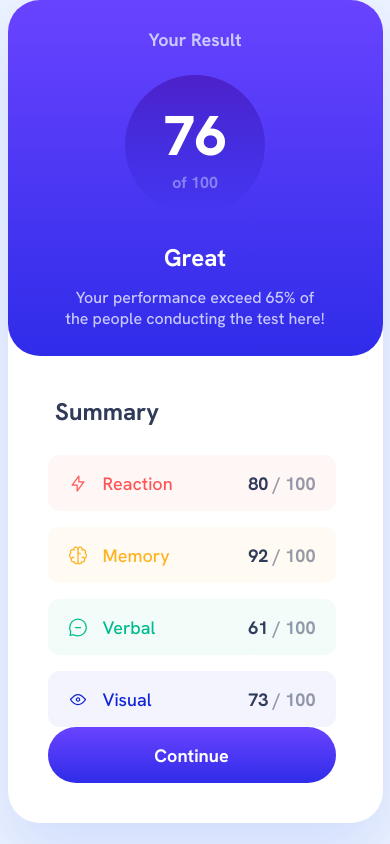
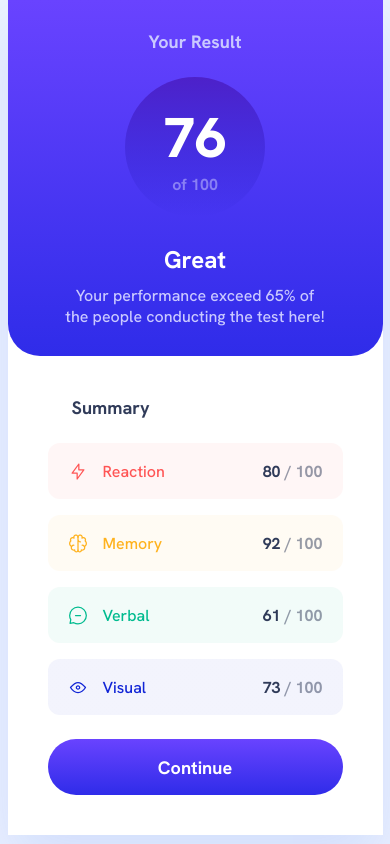
Before and after one commit to BYCODDE/-React-results-summary-component, a React (Vite) app: page / in a window 390 px wide. Built offline with nearby package versions, Linux system fonts and the light colour scheme.

Commit message:
final commit!

```diff
--- a/src/index.css
+++ b/src/index.css
@@ -13,14 +13,20 @@ body {
 @media screen and (max-width: 768px) {
   body {
     height: 100%;
+    width: 100%;
   }
   main {
+    display: flex;
     flex-direction: column;
+    width: 100%;
+    height: 100%;
+    border-radius: 0px;
   }
 
   .Sectionleft {
     width: 375px;
     height: 356px;
+    border-radius: 0px 0px 32px 32px;
   }
 
   .Your_Result {
@@ -37,9 +43,6 @@ body {
     height: 140px;
   }
 
-  /* .score {
-  } */
-
   .main_score {
     font-size: 56px;
   }
@@ -55,8 +58,33 @@ body {
 
   .great_p {
     font-size: 16px;
+    margin-top: 10px;
   }
 
   .Sectionright {
+    width: 100%;
+    height: 100%;
+  }
+  .Summary {
+    font-size: 18px;
+  }
+
+  .skills_div {
+    margin-top: 24px;
+  }
+
+  .reaction_underdiv span,
+  .memory_underdiv span,
+  .verbal_underdiv span,
+  .visual_underdiv span,
+  .reaction_underdiv2,
+  .memory_underdiv2,
+  .verbal_underdiv2,
+  .visual_underdiv2 {
+    font-size: 16px;
+  }
+
+  .main_button {
+    margin-top: 24px;
   }
 }
```
